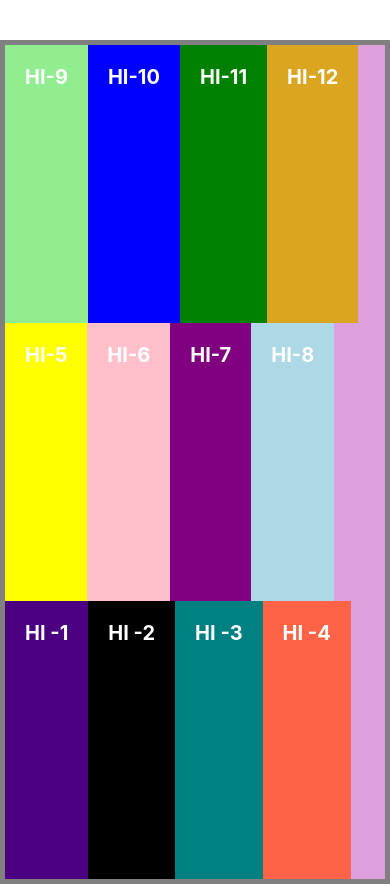
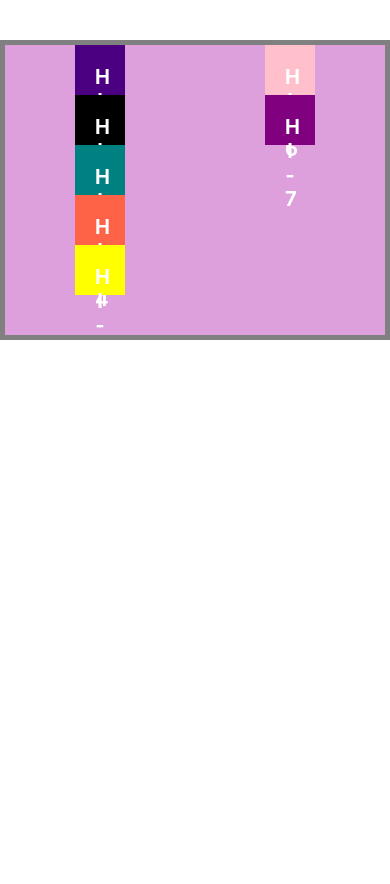
Before and after one commit to TwanstCodess/React-Native-Tutorial, a React Native app in the folder Tutorial/: screen / in a window 390 px wide. After the commit the page ends 844 px from the top, so only its background shows below. Built offline with nearby package versions, Linux system fonts and the light colour scheme.

Commit message:
Align Content

```diff
--- a/Tutorial/App.js
+++ b/Tutorial/App.js
@@ -13,11 +13,6 @@ export default function App() {
       <Greet childers="HI-5" style={{ backgroundColor: 'yellow' }} />
       <Greet childers="HI-6" style={{ backgroundColor: 'pink' }} />
       <Greet childers="HI-7" style={{ backgroundColor: 'purple' }} />
-      <Greet childers="HI-8" style={{ backgroundColor: 'lightblue' }} />
-      <Greet childers="HI-9" style={{ backgroundColor: 'lightgreen' }} />
-      <Greet childers="HI-10" style={{ backgroundColor: 'blue' }} />
-      <Greet childers="HI-11" style={{ backgroundColor: 'green' }} />
-      <Greet childers="HI-12" style={{ backgroundColor: 'goldenrod' }} />
     </View>
   );
 }
@@ -25,9 +20,9 @@ export default function App() {
 const styles = StyleSheet.create({
   container: {
     // flex: 1,
-    flexDirection: 'row',
-    flexWrap: 'wrap-reverse',
-    height: "100%",
+    height: 300,
+    flexWrap: "wrap",
+    alignContent: "space-around",
     backgroundColor: 'plum',
     marginTop: 40,
     marginBottom: 40,
--- a/Tutorial/components/Greet.js
+++ b/Tutorial/components/Greet.js
@@ -12,7 +12,9 @@ export default function Greet({ childers, style }) {
 const styles = StyleSheet.create({
   Box: {
     backgroundColor: "#fff",
-    padding: 20
+    padding: 20,
+    width: 50,
+    height: 50
   },
   Texts: {
     fontSize: 20,
```
